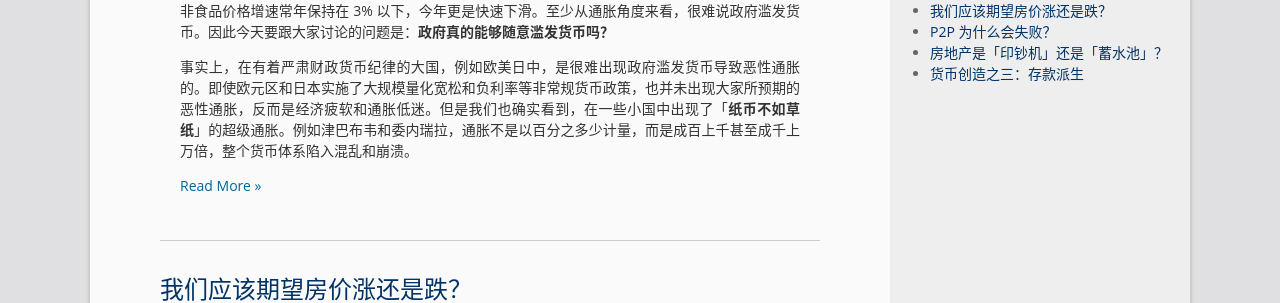
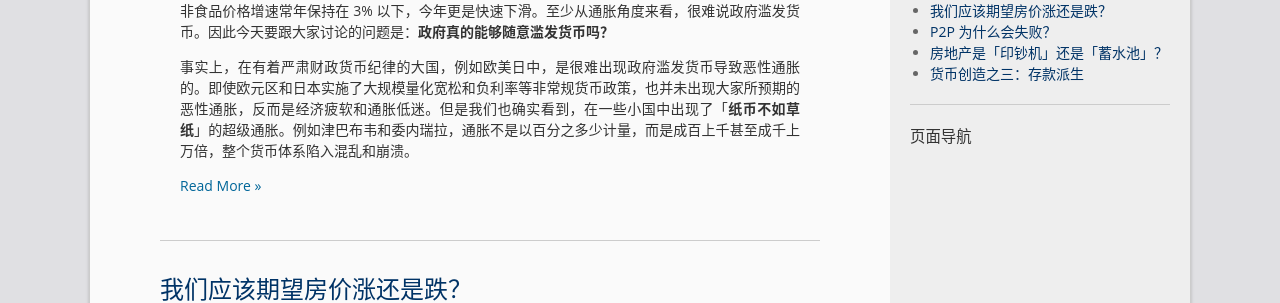
Before and after one commit to majiajin/majiajin.github.io, a Jekyll site: the page built from index.html, in a window 1280 px wide and 900 px high. Shown: the part 427-730 px from the top of the window. Built offline with Jekyll 4.4.1, drawn with Linux system fonts in a browser that asks for light colours; the list of posts is cut into pages by our own code.

Commit message:
Update sidebar.html

```diff
--- a/_includes/sidebar.html
+++ b/_includes/sidebar.html
@@ -24,6 +24,6 @@
   </ul>
 </div>
 
-<div class="col-box post-toc hide">
+<div class="col-box post-toc">
   <div class="col-box-title">页面导航</div>
 </div>
```
